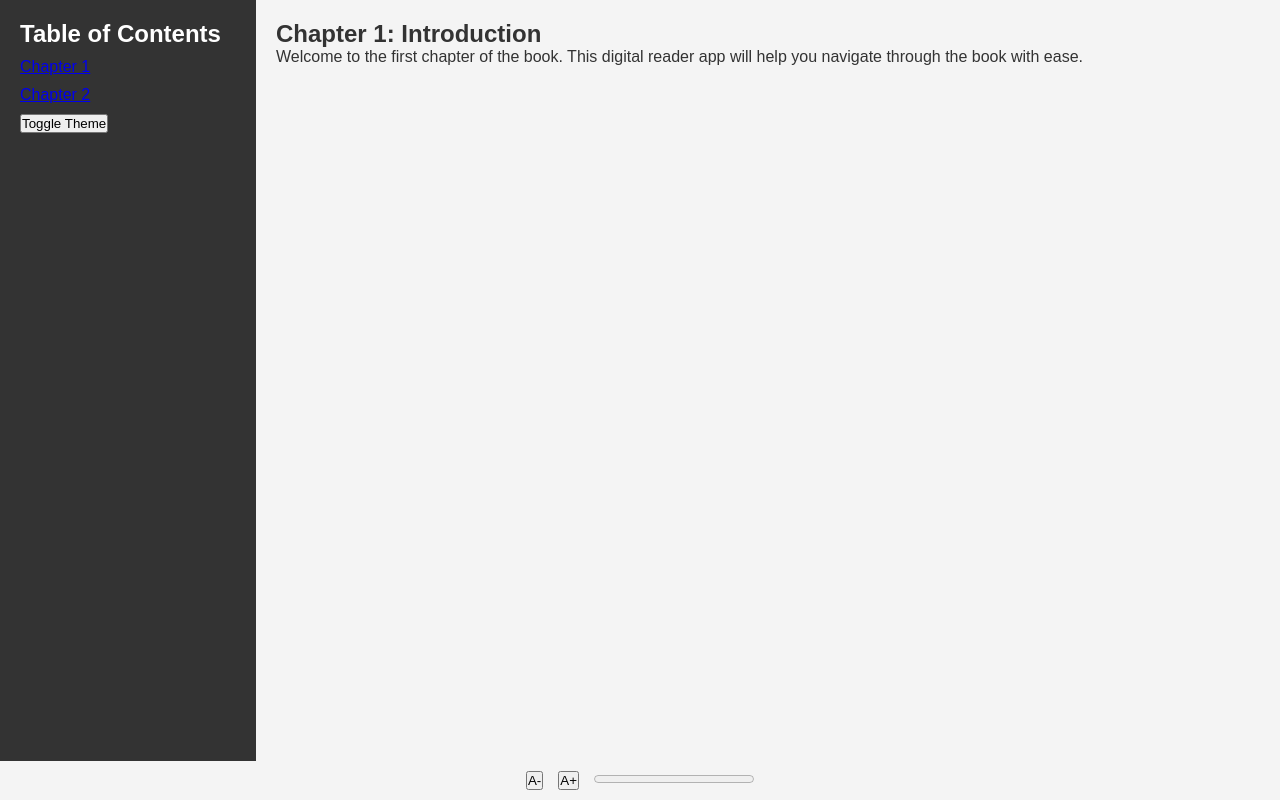
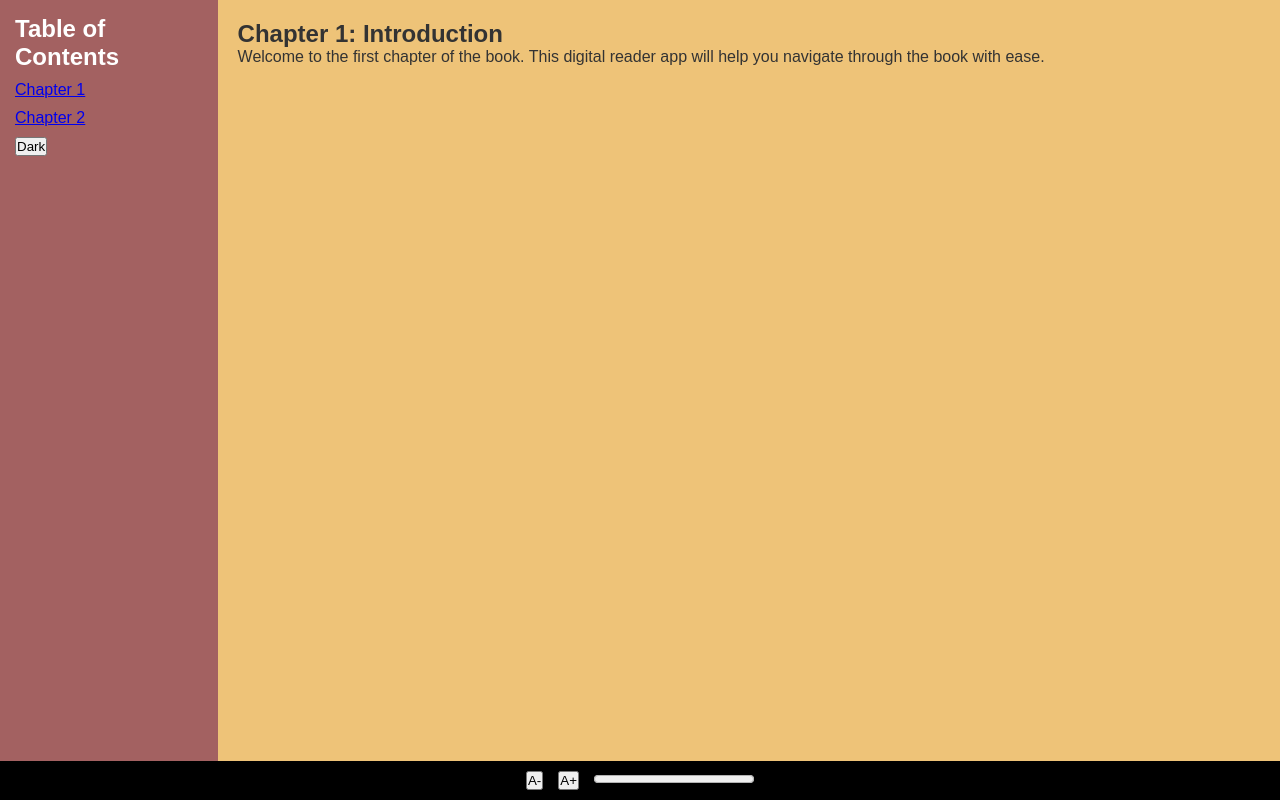
Before and after one commit to QILINXIE02/book, a plain HTML site: page index.html in a window 1280 px wide. Drawn offline with Linux system fonts and the light colour scheme.

Commit message:
changes color and css

```diff
--- a/index.html
+++ b/index.html
@@ -15,7 +15,7 @@
         <li><a href="#" onclick="loadChapter('chapter2')">Chapter 2</a></li>
         <!-- Add more chapters as needed -->
       </ul>
-      <button id="theme-toggle">Toggle Theme</button>
+      <button id="theme-toggle">Dark</button>
     </aside>
 
     <main id="content">
--- a/style.css
+++ b/style.css
@@ -6,7 +6,7 @@
 }
 body {
   font-family: Arial, sans-serif;
-  background-color: #f4f4f4;
+  background-color: #eec378;
   color: #333;
   display: flex;
   height: 100vh;
@@ -17,10 +17,10 @@ body {
   width: 100%;
 }
 #sidebar {
-  width: 20%;
-  background: #333;
+  width: 17%;
+  background: #a36161;
   color: white;
-  padding: 20px;
+  padding: 15px;
 }
 #sidebar h2 {
   margin-bottom: 10px;
@@ -41,7 +41,7 @@ footer {
   width: 100%;
   display: flex;
   justify-content: center;
-  background: #f4f4f4;
+  background: #000000;
   padding: 10px;
   gap: 15px;
 }
@@ -52,5 +52,5 @@ body.dark-mode {
   color: #ccc;
 }
 #sidebar.dark-mode {
-  background-color: #444;
+  background-color: #a36161;
 }
```
